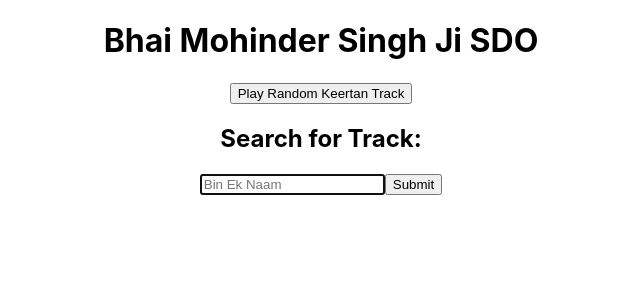
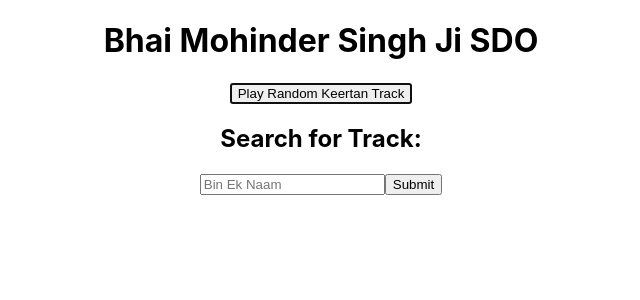
Before and after one commit to Giansingh4710/sdo-ji, a React (Create React App) app: page / in a window 1280 px wide. Shown: the top 300 px of the page, without its empty margins (319-959 px from the left). Built offline with nearby package versions, Linux system fonts and the light colour scheme.

Commit message:
focus on play rand keetran btn when first load

```diff
--- a/src/App.js
+++ b/src/App.js
@@ -75,6 +75,7 @@ function App() {
         <h1>Bhai Mohinder Singh Ji SDO</h1>
         {showRandTrack()}
         <button
+          autoFocus="autofocus"
           onClick={() => {
             const randNum = Math.floor(Math.random() * 361); //in total there are 360 tracks
             setTrackIndex(randNum);
@@ -86,7 +87,6 @@ function App() {
         <h2>Search for Track:</h2>
         <form onSubmit={(e) => e.preventDefault()}>
           <input
-            autoFocus="autofocus"
             placeholder="Bin Ek Naam"
             value={searchWord}
             onChange={(e) => {
```
Also changed, not shown: src/TRACKS.js (line endings or trailing spaces).
